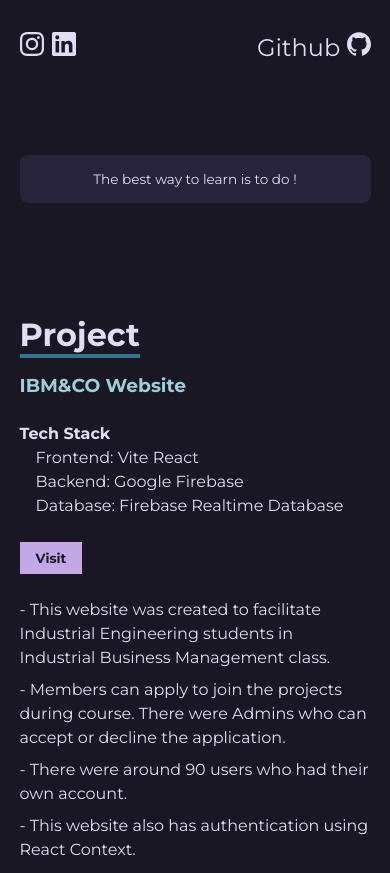
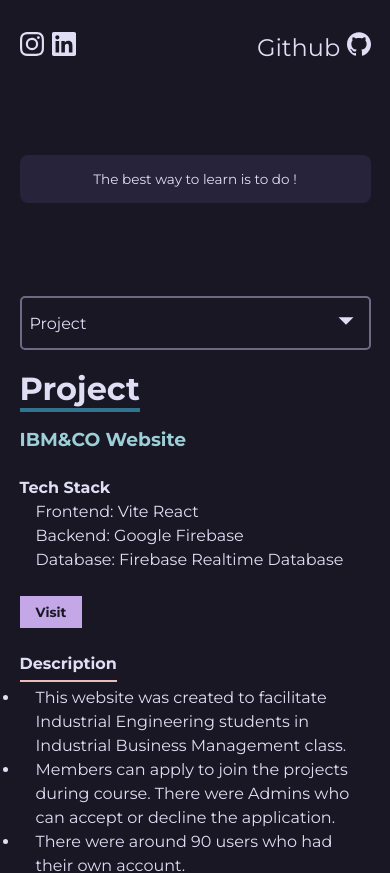
Before and after one commit to pnitijarasrat/thepnirijarasrat, a React (Vite) app: page /project in a window 390 px wide. Shown: the top 873 px of the page. Built offline with nearby package versions, Linux system fonts and the light colour scheme.

Commit message:
add mobile nav

```diff
--- a/src/App.jsx
+++ b/src/App.jsx
@@ -10,7 +10,6 @@
 import Skill from "./component/Skill/Skill";
 import Project from "./component/Project/Project";
 import ScrollToTop from "./component/ScrollToTop/ScrollToTop";
-import Contact from "./component/Contact/Contact";
 import { BrowserRouter, Routes, Route } from "react-router-dom";
 
 const divStyle = {
--- a/src/component/Home/Home.css
+++ b/src/component/Home/Home.css
@@ -96,3 +96,39 @@
   background-color: #eb6f92;
   text-decoration: none;
 }
+
+.mobile-nav-container {
+  border: 2px solid #6e6a86;
+  border-radius: 5px;
+  width: min(90vw, 1000px);
+  margin: auto;
+  padding: 8px;
+  box-sizing: border-box;
+  display: flex;
+  justify-content: space-between;
+  align-items: center;
+}
+
+.mobile-nav-tabpane {
+  width: min(90vw, 1000px);
+  margin: auto;
+  background-color: #26233a;
+  margin-top: 8px;
+  border-radius: 5px;
+  box-sizing: border-box;
+}
+
+.mobile-nav-tabpane ul {
+  list-style-type: none;
+  padding: 4px 8px;
+}
+
+.mobile-nav-tabpane ul li {
+  padding: 8px;
+  margin: -2px -8px;
+  border-radius: 5px;
+}
+
+.mobile-nav-tabpane ul li:hover {
+  background-color: #6e6a86;
+}
--- /dev/null
+++ b/src/component/Home/MobileNav.jsx
@@ -0,0 +1,66 @@
+import { useState, useEffect } from "react";
+import { motion, animate } from "framer-motion";
+import { useLocation, useNavigate } from "react-router-dom";
+import { liList } from "./LinkList.js";
+import { IoMdArrowDropdown } from "react-icons/io";
+
+import "./Home.css";
+
+export default function MobileNav() {
+  const [isOpen, setIsOpen] = useState(false);
+
+  const location = useLocation().pathname;
+  const navigate = useNavigate();
+
+  const displayLocation = () => {
+    for (let i = 0; i < liList.length; i++) {
+      if (location === liList[i].key) return liList[i].name;
+    }
+    return "404 Not Found";
+  };
+  const clickNav = () => {
+    setIsOpen(!isOpen);
+  };
+
+  const handleNavigation = (path) => {
+    setIsOpen(false);
+    navigate(path);
+  };
+
+  useEffect(() => {
+    animate(".arrow", { rotate: isOpen ? 180 : 0 }, { duration: 0.2 });
+  }, [isOpen]);
+
+  return (
+    <motion.div>
+      {" "}
+      <motion.div
+        className="mobile-nav-container"
+        onClick={clickNav}
+        whileTap={{ scale: 0.97 }}
+      >
+        <div className="location">{displayLocation()}</div>
+        <div className="arrow">
+          <IoMdArrowDropdown size={30} />
+        </div>
+      </motion.div>
+      {isOpen && (
+        <motion.div className="mobile-nav-tabpane">
+          <ul>
+            {liList.map((li) => (
+              <motion.li
+                key={li.key}
+                onClick={() => {
+                  handleNavigation(li.key);
+                }}
+                whileTap={{ scale: 0.97 }}
+              >
+                {li.name}
+              </motion.li>
+            ))}
+          </ul>
+        </motion.div>
+      )}
+    </motion.div>
+  );
+}
--- a/src/component/Home/Nav.jsx
+++ b/src/component/Home/Nav.jsx
@@ -3,6 +3,7 @@
 import { liList } from "./LinkList.js";
 import "./Home.css";
 import useViewport from "../function/useViewport";
+import MobileNav from "./MobileNav";
 import { Link, useLocation } from "react-router-dom";
 
 // TODO: make mobile nav version
@@ -20,7 +21,9 @@
 
   return (
     <>
-      {width < 400 ? null : (
+      {width < 400 ? (
+        <MobileNav />
+      ) : (
         <motion.nav>
           <motion.ul>
             {liList.map((li) => (
--- a/src/component/Home/NavButton.jsx
+++ b/src/component/Home/NavButton.jsx
@@ -24,6 +24,7 @@
               initial={{ opacity: 0, x: -100 }}
               animate={{ opacity: 1, x: 0 }}
               exit={{ opacity: 0, x: 100 }}
+              whileTap={{ scale: 0.97 }}
             >
               <MdOutlineKeyboardArrowLeft size={25} />
               {liList[i - 1].name}
@@ -37,6 +38,7 @@
               initial={{ opacity: 0, x: 100 }}
               animate={{ opacity: 1, x: 0 }}
               exit={{ opacity: 0, x: 100 }}
+              whileTap={{ scale: 0.97 }}
             >
               {liList[i + 1].name}
               <MdOutlineKeyboardArrowRight size={25} />
--- a/src/component/Project/Project.css
+++ b/src/component/Project/Project.css
@@ -21,7 +21,18 @@
 }
 
 .project-list div ul {
+  /* list-style-type: none; */
+}
+
+.project-list .project-list-stack {
   list-style-type: none;
+}
+
+.project-list-desc {
+  padding-bottom: 4px;
+  border-bottom: 2px solid #ebbcba;
+  margin-bottom: 4px;
+  display: inline-block;
 }
 
 .project-list div ul li {
--- a/src/component/Project/ProjectList.jsx
+++ b/src/component/Project/ProjectList.jsx
@@ -18,7 +18,7 @@
         <h3>{projectName}</h3>
         <br />
         <h4>Tech Stack</h4>
-        <ul>
+        <ul className="project-list-stack">
           <li>Frontend: {projectStack.front}</li>
           <li>Backend: {projectStack.back}</li>
           <li>Database: {projectStack.db}</li>
@@ -35,9 +35,13 @@
         animate={{ opacity: 1, x: 0 }}
         exit={{ opacity: 0, x: 100 }}
       >
-        {projectDetail.map((p, index) => (
-          <p key={index}>- {p}</p>
-        ))}
+        <motion.h4 className="project-list-desc">Description</motion.h4>
+        <ul>
+          {" "}
+          {projectDetail.map((p, index) => (
+            <li key={index}>{p}</li>
+          ))}
+        </ul>
       </motion.div>
     </div>
   );
```
